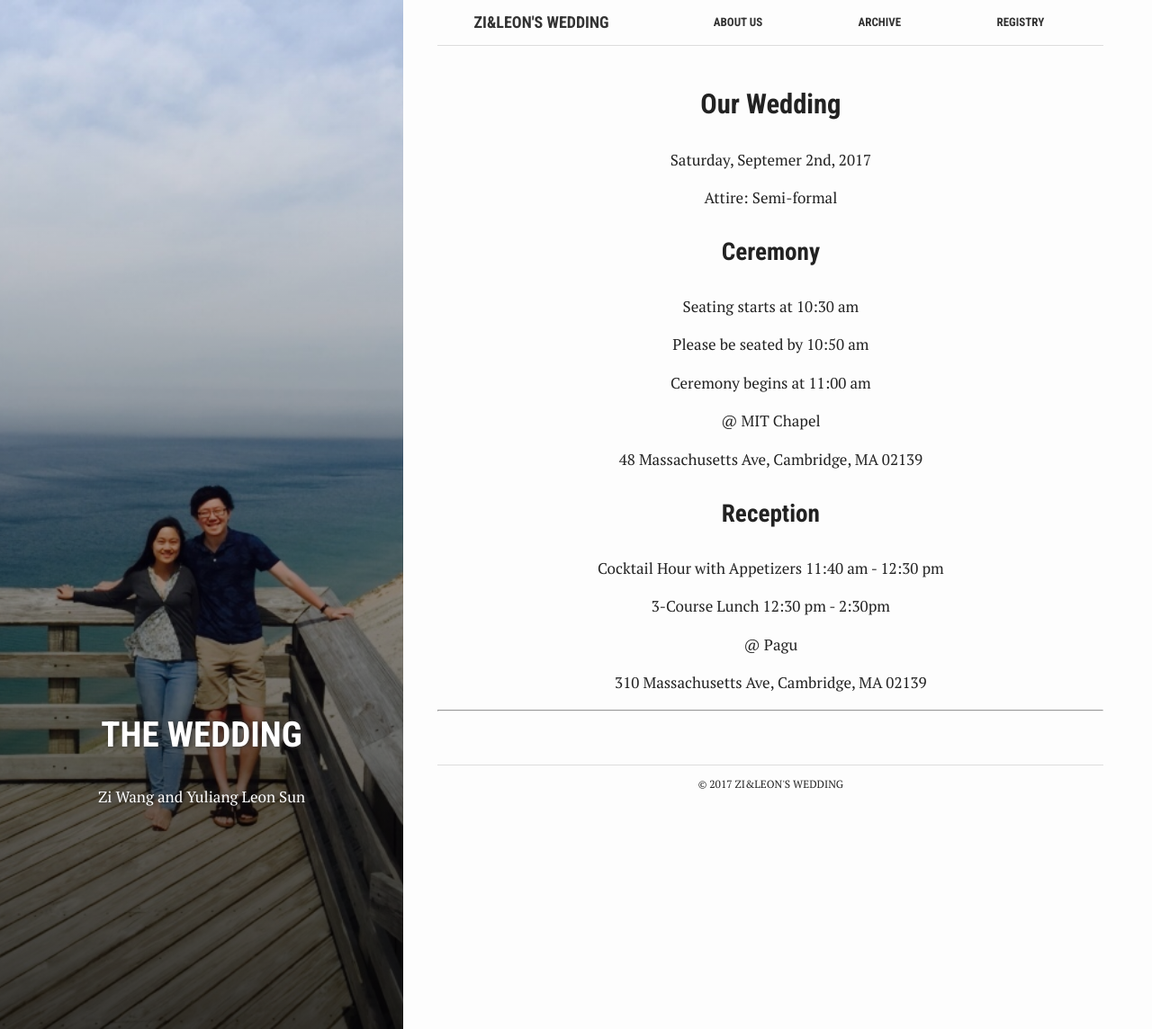
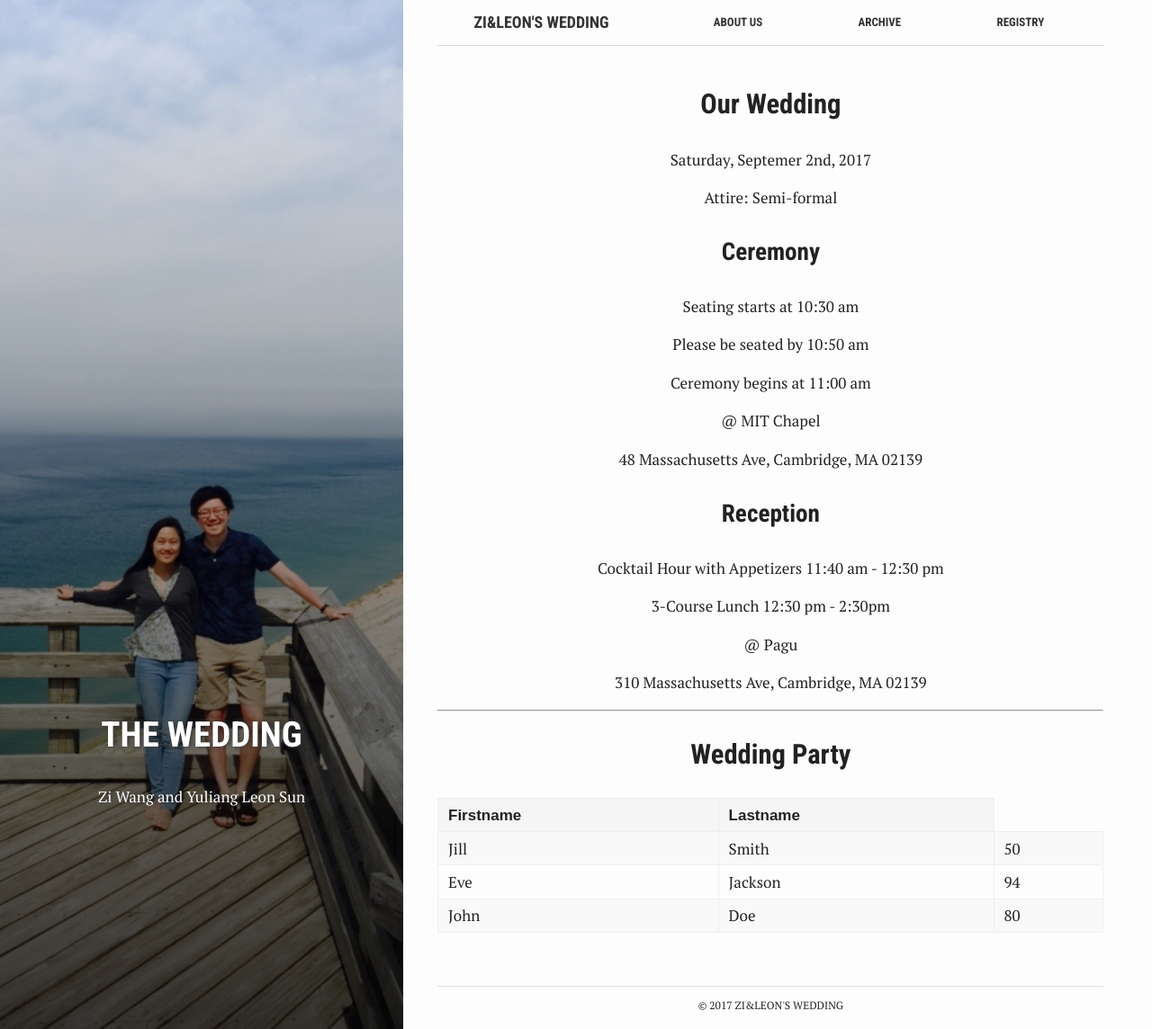
Before and after one commit to zwyls/zwyls.github.io, a Jekyll site: the page built from index.html, in a window 1280 px wide and 1144 px high. Shown: the whole window at 90% size. Built offline with Jekyll 4.4.1, drawn with Linux system fonts in a browser that asks for light colours.

Commit message:
update pic

```diff
--- a/index.html
+++ b/index.html
@@ -27,7 +27,29 @@
 <p>310 Massachusetts Ave, Cambridge, MA 02139</p>
 
 <hr>
-
+<h2>Wedding Party</h2>
+<table style="width:100%">
+  <tr>
+    <th>Firstname</th>
+    <th>Lastname</th>
+  </tr>
+  <tr>
+    <td>Jill</td>
+    <td>Smith</td>
+    <td>50</td>
+  </tr>
+  <tr>
+    <td>Eve</td>
+    <td>Jackson</td>
+    <td>94</td>
+  </tr>
+  <tr>
+    <td>John</td>
+    <td>Doe</td>
+    <td>80</td>
+  </tr>
+</table>
+</center>
 <!--
 <hr>
 </center>
```
Also changed, not shown: assets/wedding-party/Alan.jpg (added), assets/wedding-party/BrLarry.jpg (added), assets/wedding-party/Chino.jpg (added), assets/wedding-party/David.jpg (added), assets/wedding-party/Qianru.jpg (added), assets/wedding-party/Xueying.jpg (added), assets/wedding-party/Yuling.jpg (added).
